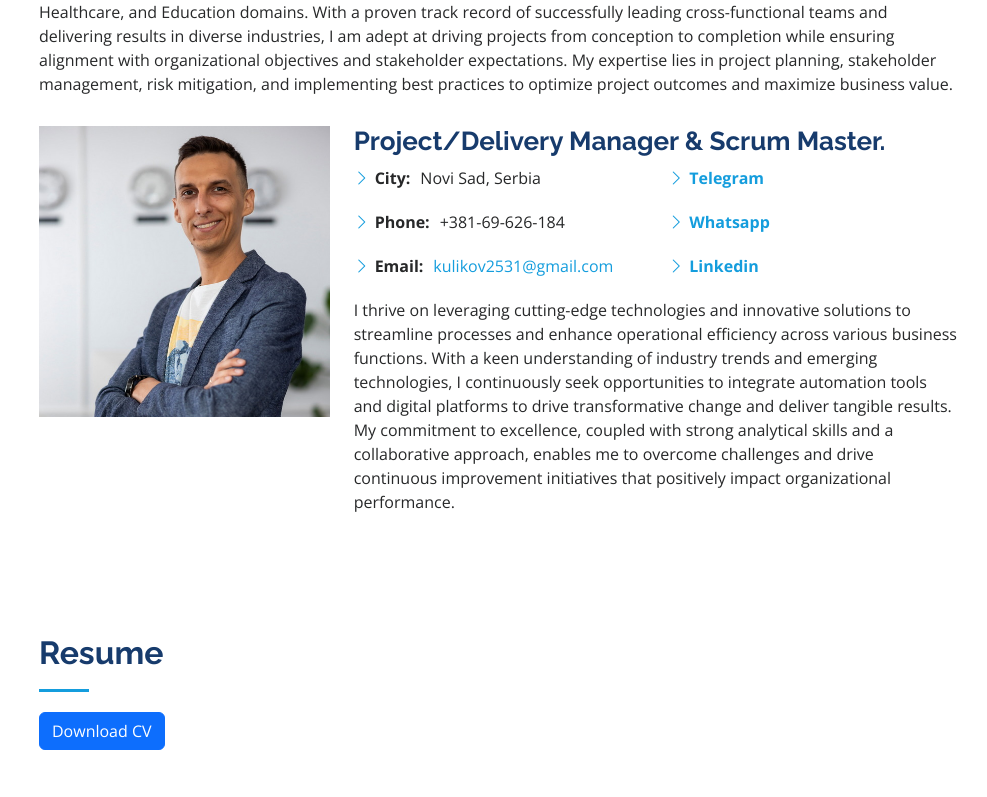
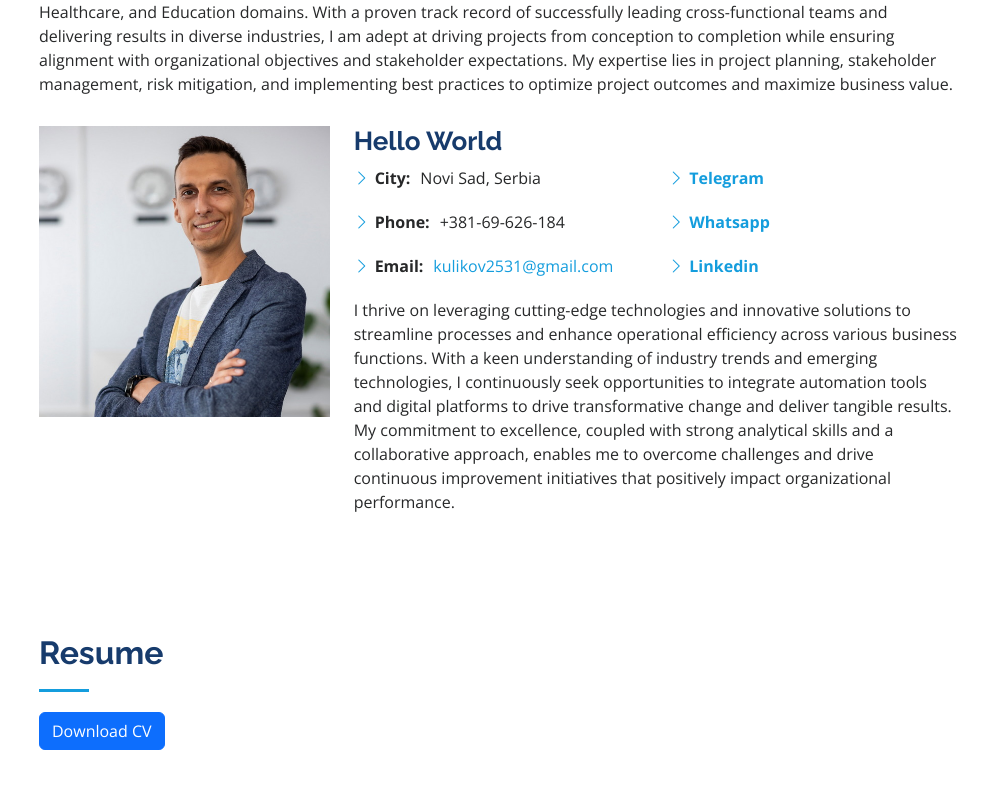
Before and after one commit to kulik8v/kulik8v.github.io, a plain HTML site: page index.html in a window 1280 px wide. Shown: the part 962-1759 px from the top of the page, without its empty margins (291-1278 px from the left). Drawn offline with nearby package versions, Linux system fonts and the light colour scheme.

Commit message:
1st commit to new branch

```diff
--- a/index.html
+++ b/index.html
@@ -87,7 +87,7 @@
             <img src="assets/img/profile-img.jpg" class="img-fluid" alt="">
           </div>
           <div class="col-lg-8 pt-4 pt-lg-0 content" data-aos="fade-left">
-            <h3>Project/Delivery Manager &amp; Scrum Master.</h3>
+            <h3>Hello World</h3>
 
             <div class="row">
               <div class="col-lg-6">
```
